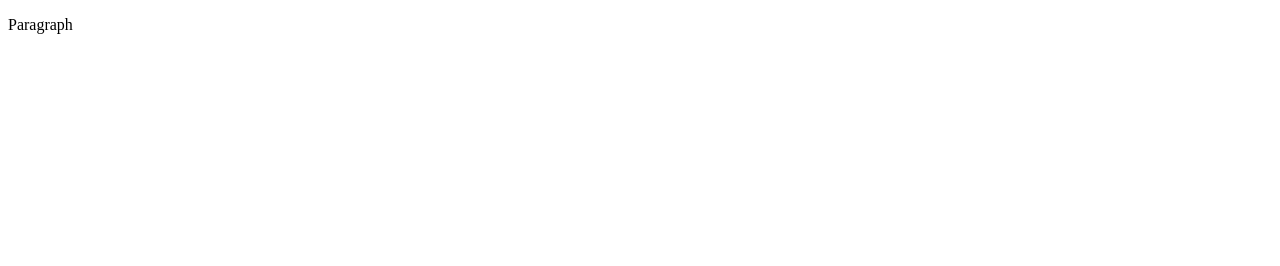
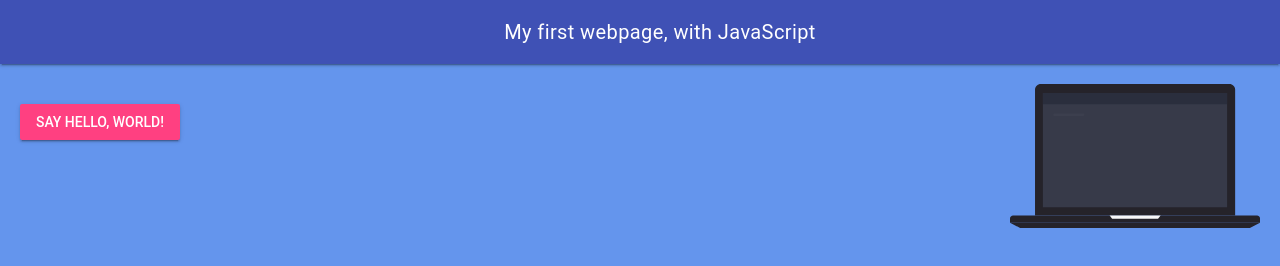
Before and after one commit to MTHS-ICD2O-1-2023/ICD2O-Unit-2-01-dang-2nguyen, a plain HTML site: page index.html in a window 1280 px wide. Drawn offline with nearby package versions, Linux system fonts and the light colour scheme.

Commit message:
sdgsdfgs

```diff
--- a/css/style.css
+++ b/css/style.css
@@ -1,4 +1,40 @@
-/* Created by: Mr. Coxall
-* Created on: Sep 2020
+/* Created by: Dang
+* Created on: Mar 2024
 * This file contains the CSS for index.html
 */
+.mdl-layout__header-row {
+  justify-content: center;
+  padding: 0;
+}
+
+.mdl-layout__content {
+  padding-left: 15pt;
+  padding-right: 15pt;
+  padding-top: 15pt;
+}
+
+.mdl-textfield__error {
+  color: lightgreen;
+}
+
+.page-content {
+  color: white;
+  font-family: Helvetica, Arial, sans-serif;
+  font-size: 1.25rem;
+}
+
+.page-content-answer {
+  color: rgb(0 0 0);
+  font-family: Helvetica, Arial, sans-serif;
+  font-size: 1.25rem;
+}
+
+.right-image {
+  height: auto;
+  width: 250px;
+  float: right;
+}
+
+body {
+  background-color: cornflowerblue;
+}
--- a/index.html
+++ b/index.html
@@ -1,9 +1,45 @@
 <!DOCTYPE html>
 <html>
   <head>
-    <title>Title</title>
+    <meta charset="utf-8" />
+    <meta name="description" content="My first webpage, with JavaScript" />
+    <meta name="keywords" content="mths, ics2o" />
+    <meta name="author" content="Dang" />
+    <meta name="viewport" content="width=device-width, initial-scale=1.0" />
+    <link rel="stylesheet" href="./css/style.css" />
+    <link rel="stylesheet" href="https://fonts.googleapis.com/icon?family=Material+Icons" />
+    <link rel="stylesheet" href="https://code.getmdl.io/1.3.0/material.indigo-pink.min.css" />
+    <link rel="apple-touch-icon" sizes="180x180" href="apple-touch-icon.png" />
+    <link rel="icon" type="image/png" sizes="32x32" href="favicon-32x32.png" />
+    <link rel="icon" type="image/png" sizes="16x16" href="favicon-16x16.png" />
+    <link rel="manifest" href="site.webmanifest" />
+    <title>My first webpage, with JavaScript</title>
   </head>
   <body>
-    <p>Paragraph</p>
+    <script defer src="https://code.getmdl.io/1.3.0/material.min.js"></script>
+    <script src="./js/script.js"></script>
+    <div class="mdl-layout mdl-js-layout mdl-layout--fixed-header">
+      <header class="mdl-layout__header">
+        <div class="mdl-layout__header-row">
+          <span class="mdl-layout-title">My first webpage, with JavaScript</span>
+        </div>
+      </header>
+      <main class="mdl-layout__content">
+        <div class="right-image">
+          <img src="./images/notebook-animation.svg" alt="laptop image">
+        </div>
+        <br />
+        <!-- Accent-colored raised button with ripple -->
+        <button class="mdl-button mdl-js-button mdl-button--raised mdl-js-ripple-effect mdl-button--accent"
+          onclick="myButtonClicked()">
+          Say Hello, World!
+        </button>
+        <br />
+        <br />
+        <div class="page-content-answer">
+          <div id="hello-world"></div>
+        </div>
+      </main>
+    </div>
   </body>
 </html>
--- a/js/script.js
+++ b/js/script.js
@@ -1,5 +1,8 @@
-// Copyright (c) 2020 Mr. Coxall All rights reserved
+// Copyright (c) 2024 Dang All rights reserved
 //
-// Created by: Mr. Coxall
-// Created on: Sep 2020
+// Created by: Dang
+// Created on: Mar 2024
 // This file contains the JS functions for index.html
+function myButtonClicked() {
+  document.getElementById("hello-world").innerHTML = "Hello, World!"
+}
```
Also changed, not shown: android-chrome-192x192.png (added), android-chrome-512x512.png (added), apple-touch-icon.png (added), cropped-icon-512x512.png (added), favicon-16x16.png (added), favicon-32x32.png (added), favicon.ico (added), site.webmanifest (added).
